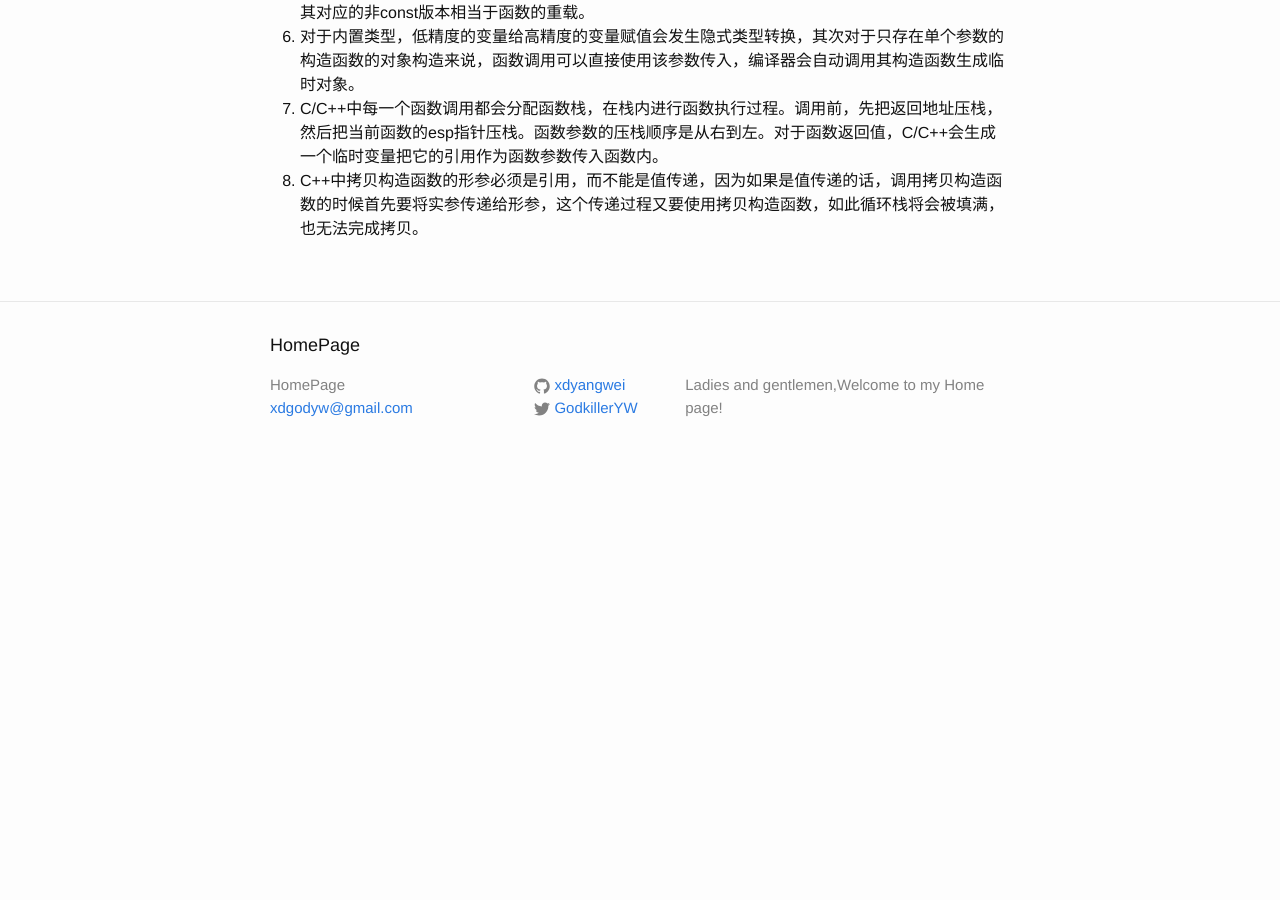
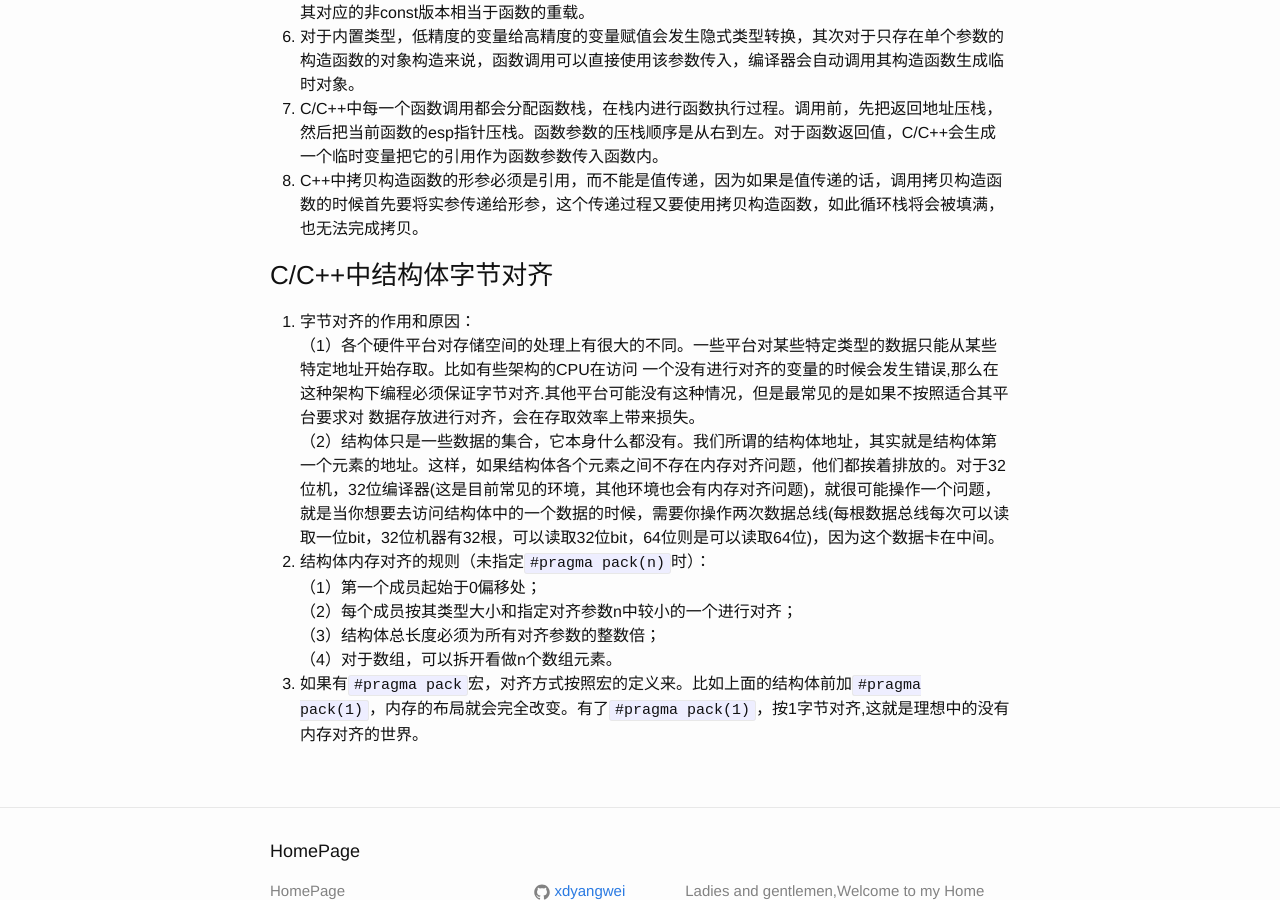
Before and after one commit to xdyangwei/xdyangwei.github.io, a Jekyll site: the page built from _posts/2019-5-6-C++基本语法(1).md, in a window 1280 px wide and 900 px high, scrolled down 3385 px. Built offline with Jekyll 4.4.1, drawn with Linux system fonts in a browser that asks for light colours; our own code applies the rules of GitHub Pages for plain Markdown files; before the commit the page ends 3864 px from its top, so only the background shows below that.

Commit message:
add the tips of struct's byte aligned in C/C++

```diff
--- a/_posts/2019-5-6-C++基本语法(1).md
+++ b/_posts/2019-5-6-C++基本语法(1).md
@@ -68,3 +68,14 @@
 6. 对于内置类型，低精度的变量给高精度的变量赋值会发生隐式类型转换，其次对于只存在单个参数的构造函数的对象构造来说，函数调用可以直接使用该参数传入，编译器会自动调用其构造函数生成临时对象。
 7. C/C++中每一个函数调用都会分配函数栈，在栈内进行函数执行过程。调用前，先把返回地址压栈，然后把当前函数的esp指针压栈。函数参数的压栈顺序是从右到左。对于函数返回值，C/C++会生成一个临时变量把它的引用作为函数参数传入函数内。
 8. C++中拷贝构造函数的形参必须是引用，而不能是值传递，因为如果是值传递的话，调用拷贝构造函数的时候首先要将实参传递给形参，这个传递过程又要使用拷贝构造函数，如此循环栈将会被填满，也无法完成拷贝。
+
+### C/C++中结构体字节对齐
+1. 字节对齐的作用和原因：
+（1）各个硬件平台对存储空间的处理上有很大的不同。一些平台对某些特定类型的数据只能从某些特定地址开始存取。比如有些架构的CPU在访问 一个没有进行对齐的变量的时候会发生错误,那么在这种架构下编程必须保证字节对齐.其他平台可能没有这种情况，但是最常见的是如果不按照适合其平台要求对 数据存放进行对齐，会在存取效率上带来损失。
+（2）结构体只是一些数据的集合，它本身什么都没有。我们所谓的结构体地址，其实就是结构体第一个元素的地址。这样，如果结构体各个元素之间不存在内存对齐问题，他们都挨着排放的。对于32位机，32位编译器(这是目前常见的环境，其他环境也会有内存对齐问题)，就很可能操作一个问题，就是当你想要去访问结构体中的一个数据的时候，需要你操作两次数据总线(每根数据总线每次可以读取一位bit，32位机器有32根，可以读取32位bit，64位则是可以读取64位)，因为这个数据卡在中间。
+2. 结构体内存对齐的规则（未指定`#pragma pack(n)`时）：
+（1）第一个成员起始于0偏移处；
+（2）每个成员按其类型大小和指定对齐参数n中较小的一个进行对齐；
+（3）结构体总长度必须为所有对齐参数的整数倍；
+（4）对于数组，可以拆开看做n个数组元素。
+3. 如果有`#pragma pack`宏，对齐方式按照宏的定义来。比如上面的结构体前加`#pragma pack(1)`，内存的布局就会完全改变。有了`#pragma pack(1)`，按1字节对齐,这就是理想中的没有内存对齐的世界。
```
Also changed, not shown: _posts/2019-6-3-继承与面向对象设计.md (+1 -1 lines).
